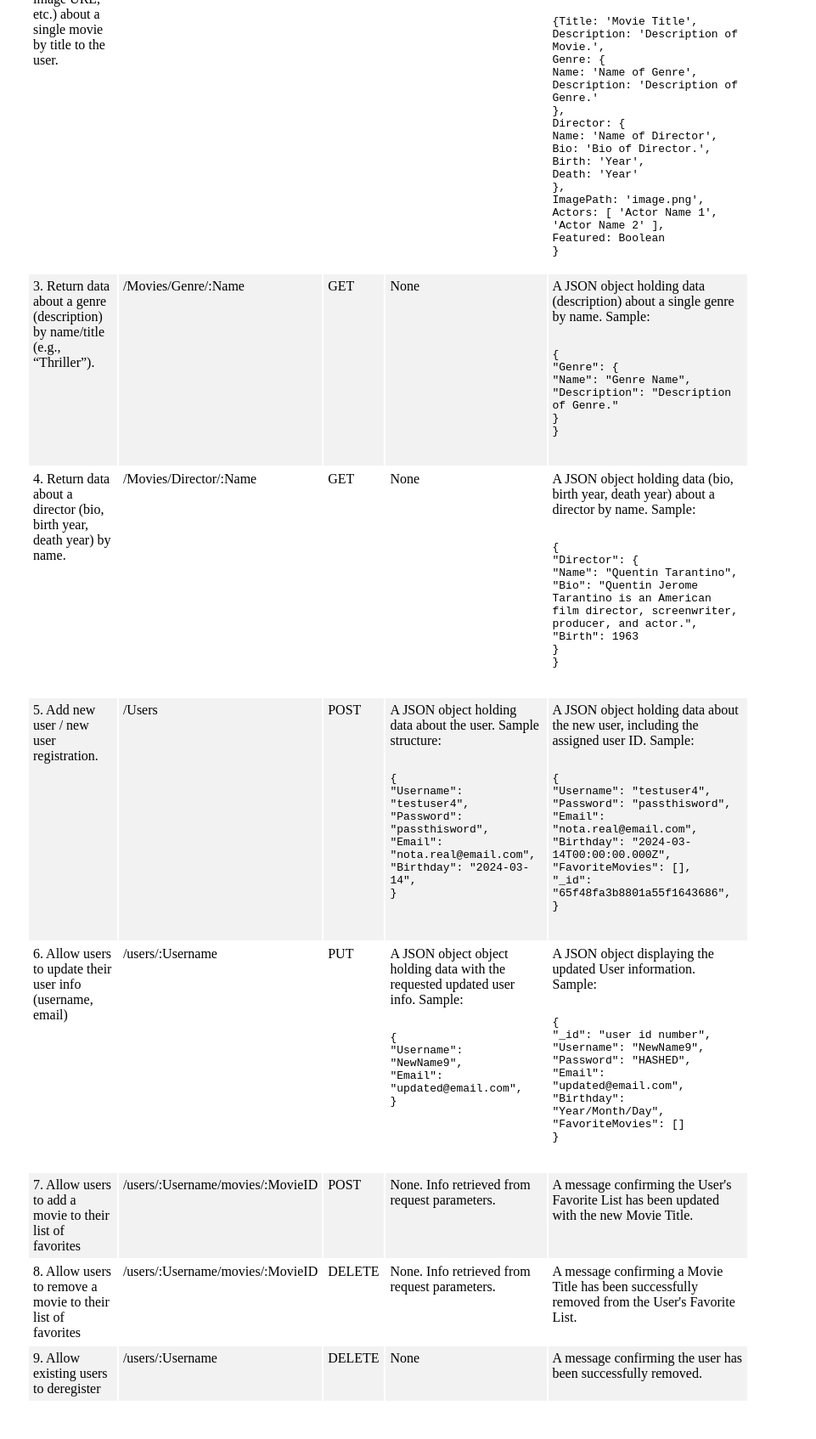
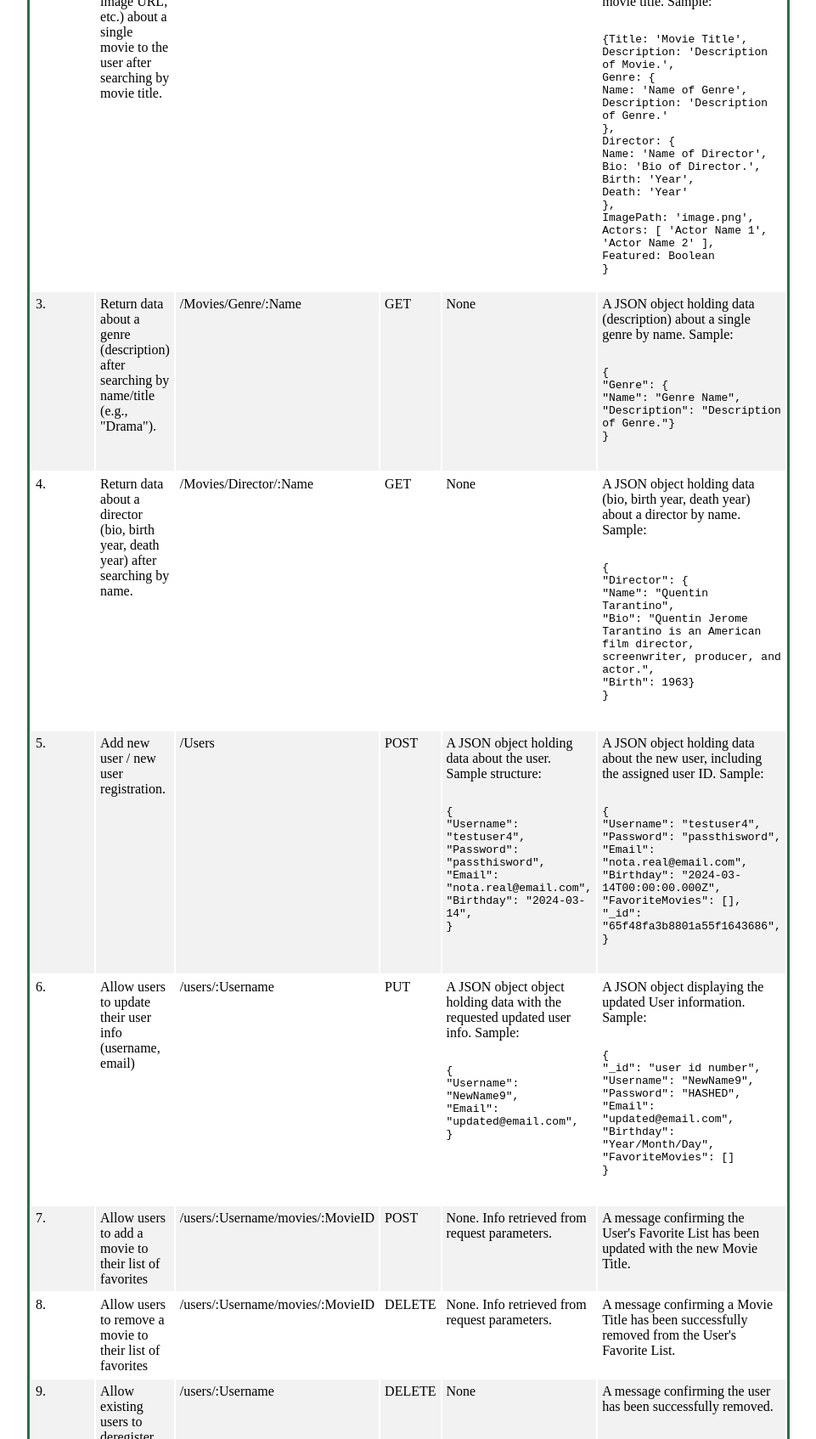
Before and after one commit to notavailable4u/movie_api-2, a website: page public/documentation.html in a window 1280 px wide. Shown: the part 1106-2800 px from the top of the page at 85% size, without its empty margins (183-1144 px from the left). Before the commit the page ends 2767 px from the top, so only its background shows below. Drawn offline with Linux system fonts and the light colour scheme.

Commit message:
UPDATE - add minimal CSS

```diff
--- a/index.js
+++ b/index.js
@@ -41,7 +41,7 @@ mongoose.connect(process.env.CONNECTION_URI); //Heroku connection
 
 // GET requests
 app.get('/', (req, res) => {
-    res.send('<h2>This is a default textual response of my choosing.</h2>');
+    res.send('<h2>Movie Database API.</h2><p>This page was required by Career Foundry but they never explained why.</p>');
 });
 
 //GET all movies
@@ -112,7 +112,7 @@ app.post('/users',
         check('Username', 'Username must be a minimum of 5 characters in length.').isLength({ min: 5 }),
         check('Username', 'Username contains non alphanumeric characters - not allowed.').isAlphanumeric().trim().escape(),
         check('Password', 'Password is required').not().isEmpty(),
-        check('Password', 'Password must be a minimum of 8 characters in length.').isLength({ min: 8 }).isAlphanumeric().trim().escape(),
+        check('Password', 'Password must be a minimum of 8 characters in length and cannot use any special characters or punctuation marks.').isLength({ min: 8 }).isAlphanumeric().trim().escape(),
         check('Email', 'Email does not appear to be valid').isEmail().normalizeEmail().trim().escape()
     ],
     async (req, res) => {
@@ -188,7 +188,6 @@ app.put('/users/:Username', passport.authenticate('jwt', { session: false }),
             {
                 Username: req.body.Username,
                 Email: req.body.Email,
-                Birthday: req.body.Birthday
             }
         },
             { new: true }) //return updated document
--- a/public/css/style.css
+++ b/public/css/style.css
@@ -1,3 +1,5 @@
+* {box-sizing: border-box;}
+
 /******** Main Section ********/
 main {
     max-width: 850px;
@@ -9,8 +11,16 @@ main {
 .endpoints-table {
     text-align: left;
     width: 100%;
-    margin-bottom: 10px;
+    border-style:solid;
+    border-color: #2C6E49;
+    margin: 20px auto;
+    table-layout: auto;
+    counter-reset: tr -1;
 }
+
+.endpoints-table tr {counter-increment: tr;}
+
+.endpoints-table tr td:first-child::before {content: counter(tr) ". ";}
 
 .endpoints-table th {
     padding: 5px;
@@ -22,10 +32,9 @@ main {
     vertical-align: top;
 }
 
-.endpoints-table tr:nth-child(odd) {
-    background-color: #f2f2f2;
-}
-pre {
-    white-space: pre-line;
-}
+.endpoints-table tr:nth-child(odd) {background-color: #f2f2f2;}
+
+.endpoints-table tr:hover {background-color: #D6EEEE;}
+
+pre {white-space: pre-line;}
 /* End Endpoints table - documentation */
--- a/public/documentation.html
+++ b/public/documentation.html
@@ -10,7 +10,6 @@
 </head>
 
 <body>
-
     <main>
         <h1>Documentation for Movie API</h1>
 
@@ -48,6 +47,7 @@
         <table class="endpoints-table">
             <thead>
                 <tr>
+                    <th>Endpoint Number</th>
                     <th>Request</th>
                     <th>URL</th>
                     <th>HTTP Method</th>
@@ -57,7 +57,8 @@
             </thead>
             <tbody>
                 <tr>
-                    <td>1. Return a list of ALL movies to the user.</td>
+                    <td></td>
+                    <td>Return a list of ALL movies to the user.</td>
                     <td>/Movies</td>
                     <td>GET</td>
                     <td>None</td>
@@ -81,12 +82,12 @@
                         Featured: Boolean
                         }</code>
                     </pre>
-
                     </td>
                 </tr>
                 <tr>
-                    <td>2. Return data (description, genre, director, image URL, etc.) about a
-                        single movie by title to the user.</td>
+                    <td></td>
+                    <td>Return data (description, genre, director, image URL, etc.) about a
+                        single movie to the user after searching by movie title.</td>
                     <td>/Movies/:Title</td>
                     <td>GET</td>
                     <td>None</td>
@@ -114,7 +115,8 @@
                     </td>
                 </tr>
                 <tr>
-                    <td>3. Return data about a genre (description) by name/title (e.g., “Thriller”).</td>
+                    <td></td>
+                    <td>Return data about a genre (description) after searching by name/title (e.g., "Drama").</td>
                     <td>/Movies/Genre/:Name</td>
                     <td>GET</td>
                     <td>None</td>
@@ -124,15 +126,15 @@
                                 {
                                     "Genre": {
                                         "Name": "Genre Name",
-                                        "Description": "Description of Genre."
-                                    }
+                                        "Description": "Description of Genre."}
                                 }
                             </code>
                         </pre>
                     </td>
                 </tr>
                 <tr>
-                    <td>4. Return data about a director (bio, birth year, death year) by name.</td>
+                    <td></td>
+                    <td>Return data about a director (bio, birth year, death year) after searching by name.</td>
                     <td>/Movies/Director/:Name</td>
                     <td>GET</td>
                     <td>None</td>
@@ -143,15 +145,15 @@
                                     "Director": {
                                         "Name": "Quentin Tarantino",
                                         "Bio": "Quentin Jerome Tarantino is an American film director, screenwriter, producer, and actor.",
-                                        "Birth": 1963
-                                    }
+                                        "Birth": 1963}
                                 }
                             </code>
                         </pre>
                     </td>
                 </tr>
                 <tr>
-                    <td>5. Add new user / new user registration.</td>
+                    <td></td>
+                    <td>Add new user / new user registration.</td>
                     <td>/Users</td>
                     <td>POST</td>
                     <td>A JSON object holding data about the user. Sample structure:
@@ -182,7 +184,8 @@
                     </td>
                 </tr>
                 <tr>
-                    <td>6. Allow users to update their user info (username, email)</td>
+                    <td></td>
+                    <td>Allow users to update their user info (username, email)</td>
                     <td>/users/:Username</td>
                     <td>PUT</td>
                     <td>A JSON object object holding data with the requested updated user info. Sample:
@@ -211,7 +214,8 @@
                     </td>
                 </tr>
                 <tr>
-                    <td>7. Allow users to add a movie to their list of favorites</td>
+                    <td></td>
+                    <td>Allow users to add a movie to their list of favorites</td>
                     <td>/users/:Username/movies/:MovieID</td>
                     <td>POST</td>
                     <td>None. Info retrieved from request parameters.</td>
@@ -219,7 +223,8 @@
                         Movie Title.</td>
                 </tr>
                 <tr>
-                    <td>8. Allow users to remove a movie to their list of favorites</td>
+                    <td></td>
+                    <td>Allow users to remove a movie to their list of favorites</td>
                     <td>/users/:Username/movies/:MovieID</td>
                     <td>DELETE</td>
                     <td>None. Info retrieved from request parameters.</td>
@@ -227,7 +232,8 @@
                     </td>
                 </tr>
                 <tr>
-                    <td>9. Allow existing users to deregister </td>
+                    <td></td>
+                    <td>Allow existing users to deregister </td>
                     <td>/users/:Username</td>
                     <td>DELETE</td>
                     <td>None</td>
```
Also changed, not shown: public/img/logo-icon.png (added).
